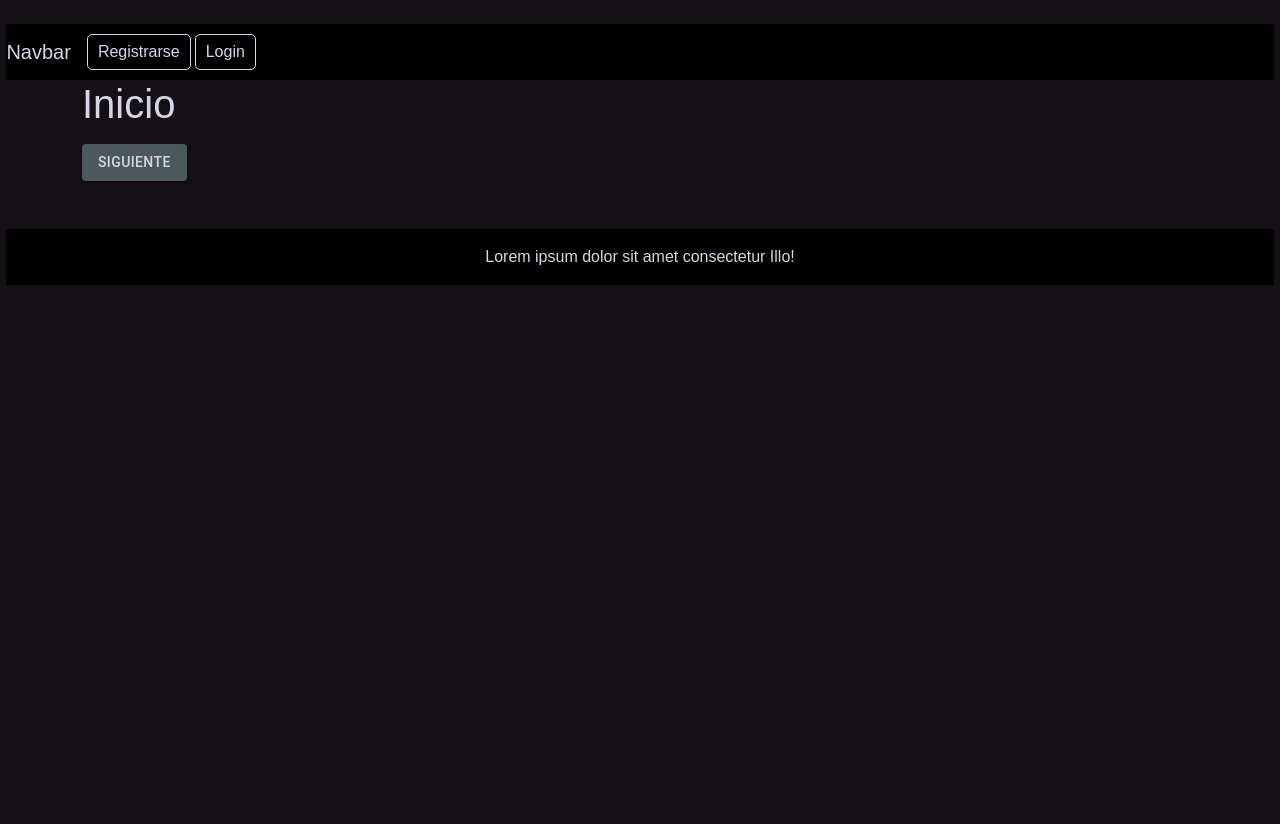
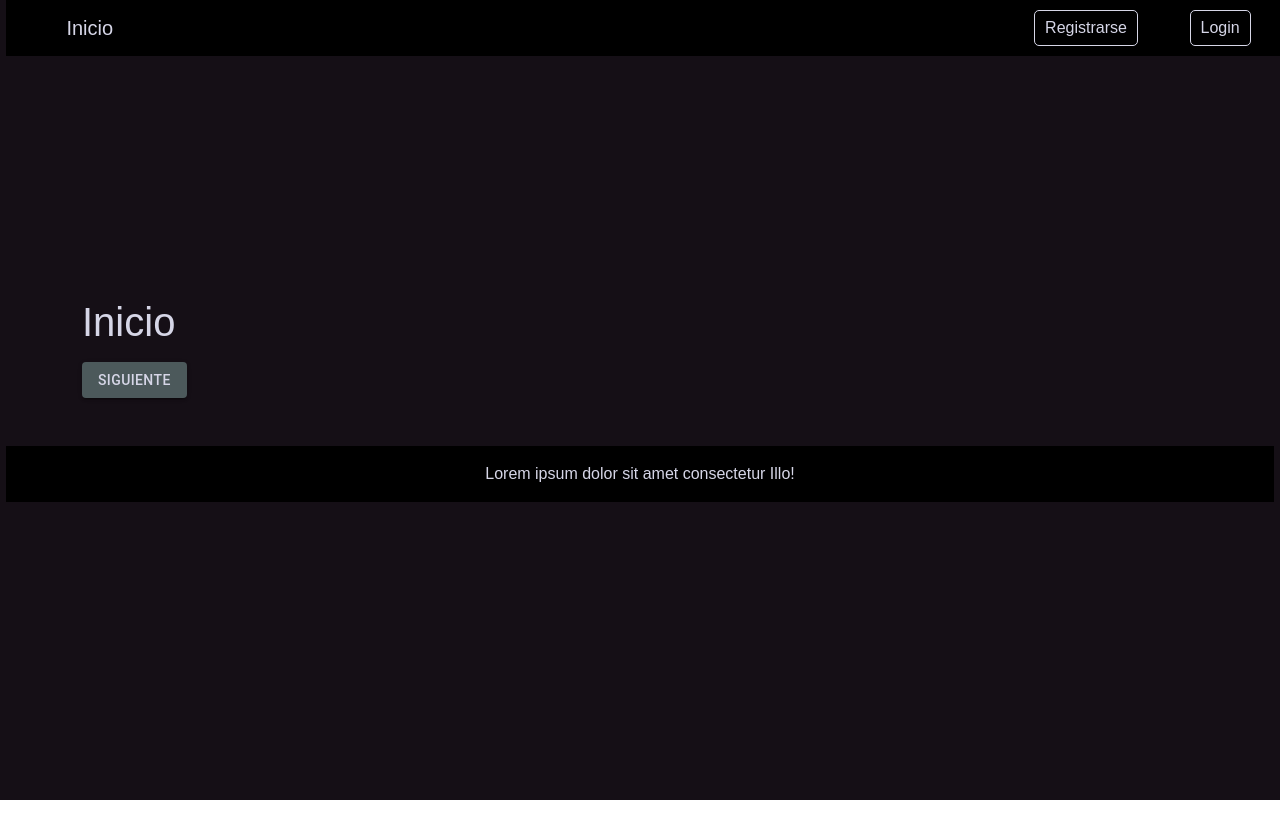
Before and after one commit to Adrian5400/Proyecto-final-G4, a React (Vite) app: page / in a window 1280 px wide. After the commit the page ends 800 px from the top, so only its background shows below. Built offline with nearby package versions, Linux system fonts and the light colour scheme.

Commit message:
Añadido avance en cuanto a Pasos

```diff
--- a/package.json
+++ b/package.json
@@ -16,7 +16,8 @@
     "bootstrap": "^5.2.3",
     "react": "^18.2.0",
     "react-bootstrap": "^2.7.2",
-    "react-dom": "^18.2.0"
+    "react-dom": "^18.2.0",
+    "react-router-dom": "^6.8.2"
   },
   "devDependencies": {
     "@types/react": "^18.0.27",
--- a/src/App.jsx
+++ b/src/App.jsx
@@ -5,13 +5,16 @@ import Login from './pages/Login'
 import Register from './pages/register'
 import './App.css'
 import Pasos from './pages/Pasos'
+import { BrowserRouter as Router, Route } from 'react-router-dom';
 
 
 function App() {
 
   return (
     <div className="App">
+      <Router>
       <Pasos />
+      </Router>
     </div>
   )
 }
--- a/src/pages/BarraNav.jsx
+++ b/src/pages/BarraNav.jsx
@@ -1,20 +1,22 @@
-import React from "react";
-import './css/home.css';
+import { Navbar, Nav } from 'react-bootstrap';
+import { useNavigate } from 'react-router-dom';
 
-import { Navbar, Nav } from 'react-bootstrap';
+export default function BarraNav() {
+  const navigate = useNavigate();
 
-function BarraNav() {
-    return (
-       <div className="mt-5">
-            <Navbar style={{ backgroundColor: "var(--color1)" }}>
-                <Navbar.Brand style={{ color: "var(--color5)" }}>Navbar</Navbar.Brand>
-                <Nav className="ml-auto">
-                    <Nav.Link className="mr-3" style={{ color: "var(--color5)", border: "1px solid var(--color5)", borderRadius: "5px", padding: "5px 10px", marginRight: "2px" }}>Registrarse</Nav.Link>
-                    <Nav.Link style={{ color: "var(--color5)", border: "1px solid var(--color5)", borderRadius: "5px", padding: "5px 10px", marginLeft: "2px" }}>Login</Nav.Link>
-                </Nav>
-            </Navbar>
-            </div>
-    );
+  const goRegister = () => navigate("/register", { replace: true });
+  const goLogin = () => navigate("/login", { replace: true });
+  const goHome = () => navigate("/", { replace: true });
+
+  return (
+    <Navbar style={{ backgroundColor: "var(--color1)", position: "fixed", top: 0, width: "100%" }}>
+      <Navbar.Brand className="col-sm-6 col-md-8 col-lg-9" >
+        <span style={{ color: "var(--color5)", cursor: "pointer", marginLeft: "3em" }} onClick={() => goHome()}>Inicio</span>
+      </Navbar.Brand>
+      <Nav className="ml-auto col-sm-6 col-md-4 col-lg-3 d-flex justify-content-evenly">
+        <Nav.Link className="mr-3" style={{ color: "var(--color5)", border: "1px solid var(--color5)", borderRadius: "5px", padding: "5px 10px" }} onClick={() => goRegister()}>Registrarse</Nav.Link>
+        <Nav.Link style={{ color: "var(--color5)", border: "1px solid var(--color5)", borderRadius: "5px", padding: "5px 10px" }} onClick={() => goLogin()}>Login</Nav.Link>
+      </Nav>
+    </Navbar>
+  );
 }
-
-export default BarraNav;
--- a/src/pages/BarraPasos.jsx
+++ b/src/pages/BarraPasos.jsx
@@ -28,22 +28,73 @@ function getDiv(step) {
   switch (step) {
     case 0:
       return (
-        <div className="div1" style={{ backgroundColor: 'var(--color3)', color: 'var(--color5)' }}>
-          <img src="https://i.ibb.co/0hY1Z1T/1.png" alt="1" border="0" />
+        <div className='div3' style={{ backgroundColor: 'var(--color3)', color: 'var(--color5)'}}>
+         <div className='row'>
+           <div className='col-md-6'>
+              <img src= "https://i.ibb.co/0hY1Z1T/1.png" alt="1" border="0" />
+             </div>
+           <div className='col-md-6'>
+            <h1>Paso 1</h1>
+             <p>Lorem ipsum dolor sit amet, consectetur adipisicing elit. Corrupti fugiat neque unde ut similique placeat ipsam quo, dolore consequatur eligendi, in nobis maiores nulla id laudantium quos inventore doloremque nisi.</p>
+         </div>
         </div>
-      );
+        <div className='row mt-2'>
+        <div className='col-md-6'>
+             <p>Lorem ipsum dolor sit amet, consectetur adipisicing elit. Corrupti fugiat neque unde ut similique placeat ipsam quo, dolore consequatur eligendi, in nobis maiores nulla id laudantium quos inventore doloremque nisi.</p>
+         </div>
+           <div className='col-md-6'>
+              <img src= "https://i.ibb.co/0hY1Z1T/1.png" alt="1" border="0" />
+             </div>
+
+        </div>
+        </div>
+       );
     case 1:
       return (
-        <div className="div2" style={{ backgroundColor: 'var(--color4)', color: 'var(--color1)' }}>
-          <Typography variant="h6">Paso 2</Typography>
+        <div className='div3' style={{ backgroundColor: 'var(--color3)', color: 'var(--color5)'}}>
+         <div className='row'>
+           <div className='col-md-6'>
+              <img src= "https://i.ibb.co/0hY1Z1T/1.png" alt="1" border="0" />
+             </div>
+           <div className='col-md-6'>
+            <h1>Paso 2</h1>
+             <p>Lorem ipsum dolor sit amet, consectetur adipisicing elit. Corrupti fugiat neque unde ut similique placeat ipsam quo, dolore consequatur eligendi, in nobis maiores nulla id laudantium quos inventore doloremque nisi.</p>
+         </div>
         </div>
-      );
+        <div className='row mt-2'>
+        <div className='col-md-6'>
+             <p>Lorem ipsum dolor sit amet, consectetur adipisicing elit. Corrupti fugiat neque unde ut similique placeat ipsam quo, dolore consequatur eligendi, in nobis maiores nulla id laudantium quos inventore doloremque nisi.</p>
+         </div>
+           <div className='col-md-6'>
+              <img src= "https://i.ibb.co/0hY1Z1T/1.png" alt="1" border="0" />
+             </div>
+
+        </div>
+        </div>
+        );
     case 2:
       return (
-        <div className="div3" style={{ backgroundColor: 'var(--color2)', color: 'var(--color5)' }}>
-          <Typography variant="h6">Paso 3</Typography>
+        <div className='div3' style={{ backgroundColor: 'var(--color3)', color: 'var(--color5)'}}>
+         <div className='row'>
+           <div className='col-md-6'>
+              <img src= "https://i.ibb.co/0hY1Z1T/1.png" alt="1" border="0" />
+             </div>
+           <div className='col-md-6'>
+            <h1>Paso 3</h1>
+             <p>Lorem ipsum dolor sit amet, consectetur adipisicing elit. Corrupti fugiat neque unde ut similique placeat ipsam quo, dolore consequatur eligendi, in nobis maiores nulla id laudantium quos inventore doloremque nisi.</p>
+         </div>
         </div>
-      );
+        <div className='row mt-2'>
+        <div className='col-md-6'>
+             <p>Lorem ipsum dolor sit amet, consectetur adipisicing elit. Corrupti fugiat neque unde ut similique placeat ipsam quo, dolore consequatur eligendi, in nobis maiores nulla id laudantium quos inventore doloremque nisi.</p>
+         </div>
+           <div className='col-md-6'>
+              <img src= "https://i.ibb.co/0hY1Z1T/1.png" alt="1" border="0" />
+             </div>
+
+        </div>
+        </div>
+        );
     default:
       return null;
   }
@@ -62,9 +113,9 @@ function ZonaPasos() {
   }
 
   return (
-    <Box sx={{ display: 'flex', alignItems: 'flex-start', width: '100%' }}>
+    <Box sx={{ display: 'flex', alignItems: 'flex-start', width: '100%', marginTop: '2em'}}>
       <Box sx={{ width: '50%', mr: 2 }}>
-        <Stepper pasoActual={pasoActual} orientation="vertical">
+        <Stepper activeStep={pasoActual} orientation="vertical">
           {pasos.map((label, index) => (
             <Step key={label}>
               <StepLabel>{label}</StepLabel>
--- a/src/pages/InicioPasos.jsx
+++ b/src/pages/InicioPasos.jsx
@@ -13,7 +13,7 @@ function Inicio() {
   };
 
   return (
-    <div style={{ backgroundColor: 'var(--color2)' }}>
+    <div style={{ backgroundColor: 'var(--color2)'}}>
       <h1 style={{ color: 'var(--color5)' }}>Inicio</h1>
       {!mostrarPasos && (
         <Button
--- a/src/pages/Pasos.jsx
+++ b/src/pages/Pasos.jsx
@@ -1,13 +1,11 @@
 import BarraNav from "./BarraNav";
 import React from "react";
-import Carta from "./CardTemporal";
 import "./css/pasos.css";
-import { Card } from "react-bootstrap";
 import Inicio from "./InicioPasos";
 
 function Pasos() {
     return (
-        <div className="mx-auto contenedor min-vh-100">
+        <div className="mx-auto contenedor">
             <BarraNav />
             <div className="container">
                 <div className="row">
--- a/src/pages/css/pasos.css
+++ b/src/pages/css/pasos.css
@@ -2,4 +2,11 @@
     width:99vw;
     max-width: 100vw;
     margin: 0 auto;
+    height: 100%;
+
 }
+
+html, body, #root {
+    height: 100%;
+    min-height: 100%;
+}
```
Also changed, not shown: 1 other file (tests, documents, lock files or other folders).
